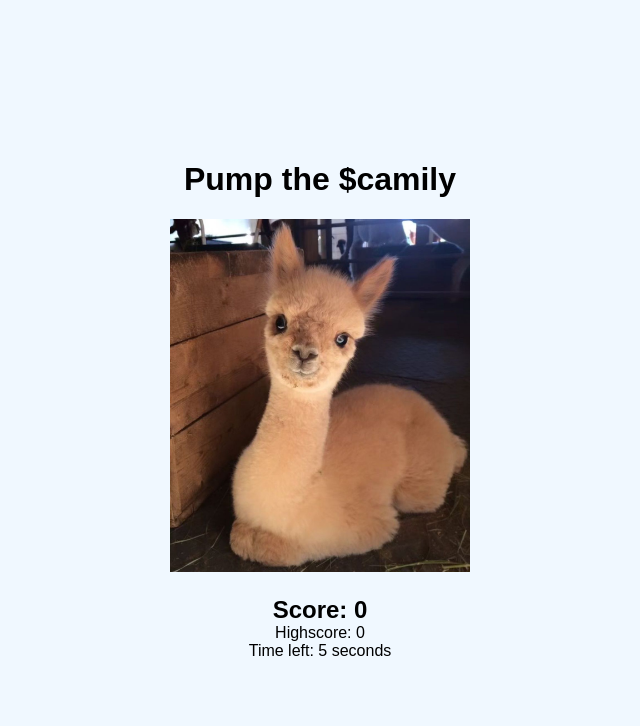
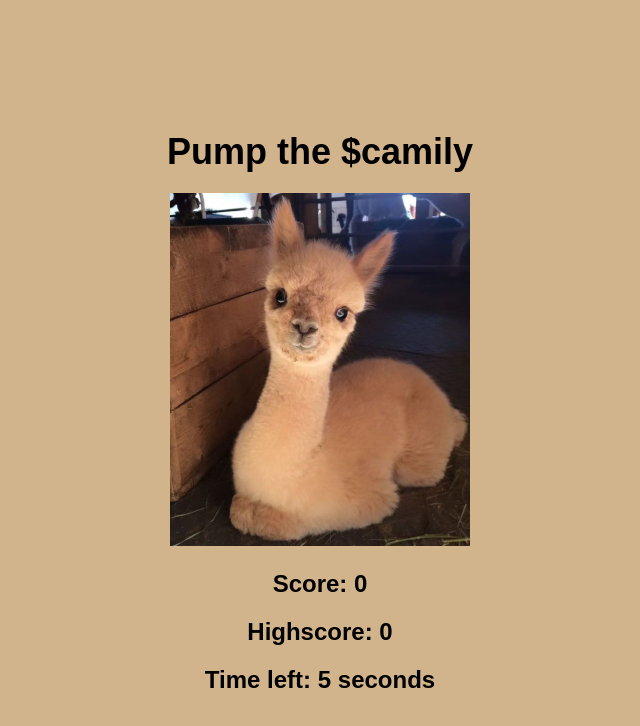
Before and after one commit to golfy007/feed-the-alpaca, a plain HTML site: page index.html in a window 1280 px wide. Shown: the whole page, without its empty margins (320-960 px from the left). Drawn offline with Linux system fonts and the light colour scheme.

Commit message:
Update style.css

```diff
--- a/style.css
+++ b/style.css
@@ -4,12 +4,17 @@ body {
     align-items: center;
     height: 100vh;
     margin: 0;
-    background-color: #f0f8ff;
+    background-color: #d2b48c; /* สีน้ำตาลอ่อน */
     font-family: Arial, sans-serif;
 }
 
 .game-container {
     text-align: center;
+}
+
+h1 {
+    font-size: 36px;
+    margin-bottom: 20px;
 }
 
 #alpaca {
@@ -23,7 +28,7 @@ body {
     transform: scale(1.1);
 }
 
-.score {
+.score, .highscore, .timer {
     margin-top: 20px;
     font-size: 24px;
     font-weight: bold;
```
